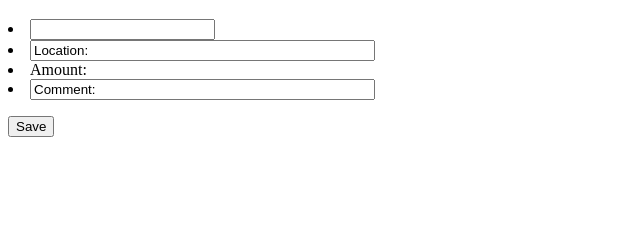
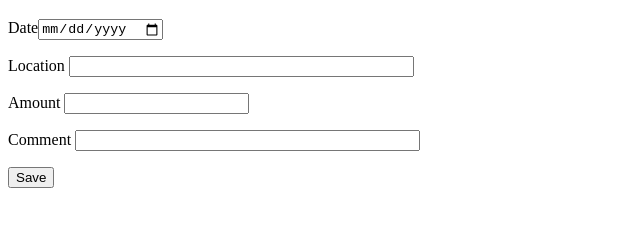
Before and after one commit to StormDaMan/Cash-Notes, a plain HTML site: page index.html in a window 1280 px wide. Shown: the part 61-288 px from the top of the page, without its empty margins (0-640 px from the left). Drawn offline with Linux system fonts and the light colour scheme.

Commit message:
Basic form done

```diff
--- /dev/null
+++ b/app.js
@@ -0,0 +1,2 @@
+var http = require("http");
+console.log("Helo World");
--- a/index.html
+++ b/index.html
@@ -5,16 +5,16 @@
 </head>
 <body>
 <h1>Welcome</h1>
-
-<li><input type="datetime"></li>
-<li><input maxlength="50" size="40" value="Location:"></li>
-<li>Amount:</li>
-<li><input maxlength="50" size="40" value="Comment:"></li>
-<p><input type="button" value="Save"></p>
-
-<script></script>
-
-
-
+<form>
+<label>Date<input id="datetime" type="date"></label>
+<p/>
+<label>Location <input id="location" maxlength="50" size="40"></label>
+<p/>
+<label>Amount <input id="amount" type="number" min="1" step="any"/></label>
+<p/>
+<label>Comment <input id="comment" maxlength="50" size="40"></label>
+<p/>
+<p><input type="submit" value="Save" ></p>
+</form>
 </body>
 </html>
```
